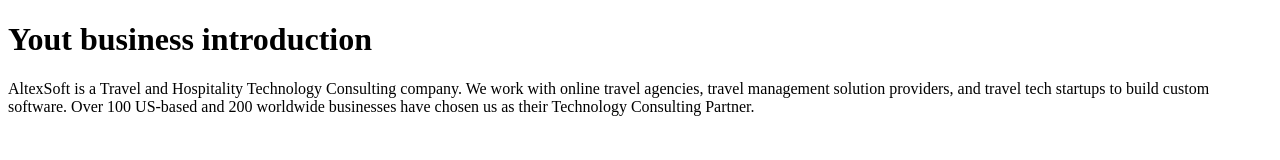
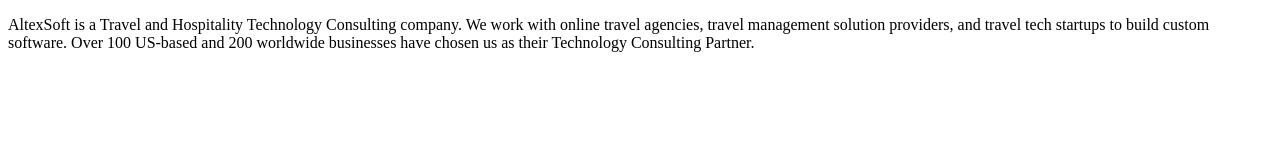
Before and after one commit to Addiua/Test, a plain HTML site: page index.htm in a window 1280 px wide. Drawn offline with Linux system fonts and the light colour scheme.

Commit message:
Update index.htm

```diff
--- a/index.htm
+++ b/index.htm
@@ -4,9 +4,6 @@
 <title>Altexsoft company</title>
 </head>
 <body>
-
-<h1>Yout business introduction</h1>
-<p> AltexSoft is a Travel and Hospitality Technology Consulting company. We work with online travel agencies, travel management solution providers, and travel tech startups to build custom software. Over 100 US-based and 200 worldwide businesses have chosen us as their Technology Consulting Partner.                                    </p>
-
+<p> AltexSoft is a Travel and Hospitality Technology Consulting company. We work with online travel agencies, travel management solution providers, and travel tech startups to build custom software. Over 100 US-based and 200 worldwide businesses have chosen us as their Technology Consulting Partner.</p>
 </body>
 </html>
```
